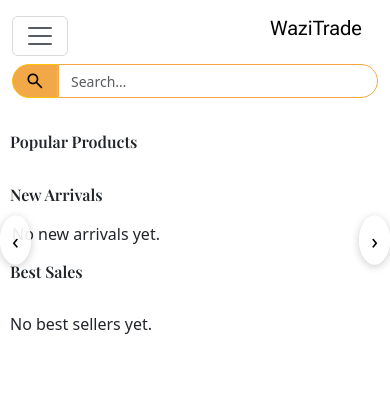
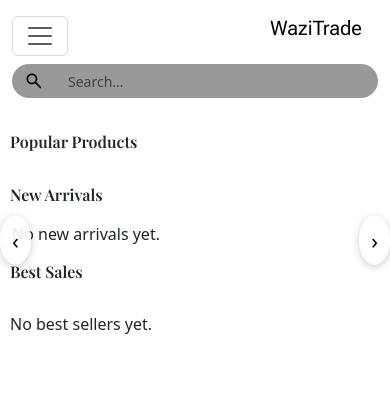
Before and after one commit to omiramberodgers15/ecomm-site, a Django app: page / in a window 390 px wide. Shown: the top 420 px of the page. Run offline with Django 5.2, Linux system fonts and the light colour scheme; data that the repository does not hold is empty; some web fonts are replaced.

Commit message:
Update after local fixes23

```diff
--- a/core/static/core/styles.css
+++ b/core/static/core/styles.css
@@ -1140,12 +1140,11 @@ form textarea {
         border-top-right-radius: 17px;
         border-bottom-left-radius: 0px;
         border-top-left-radius: 0px;
-        border-color: #f3a847;
+        background-color: #999;
+        border-width: 0px;
     }
 
-    .search-input::placeholder{
-        padding-left: -6px;
-    }
+
 
     /* Make button exactly same height */
     .search-btn {
@@ -1158,7 +1157,8 @@ form textarea {
         border-top-right-radius: 0px;
         border-bottom-left-radius: 17px;
         border-top-left-radius: 17px;
-        background-color: #f3a847;
+        background-color: #999;
+        border-width: 0px;
         color: #000;
 
     }
```
